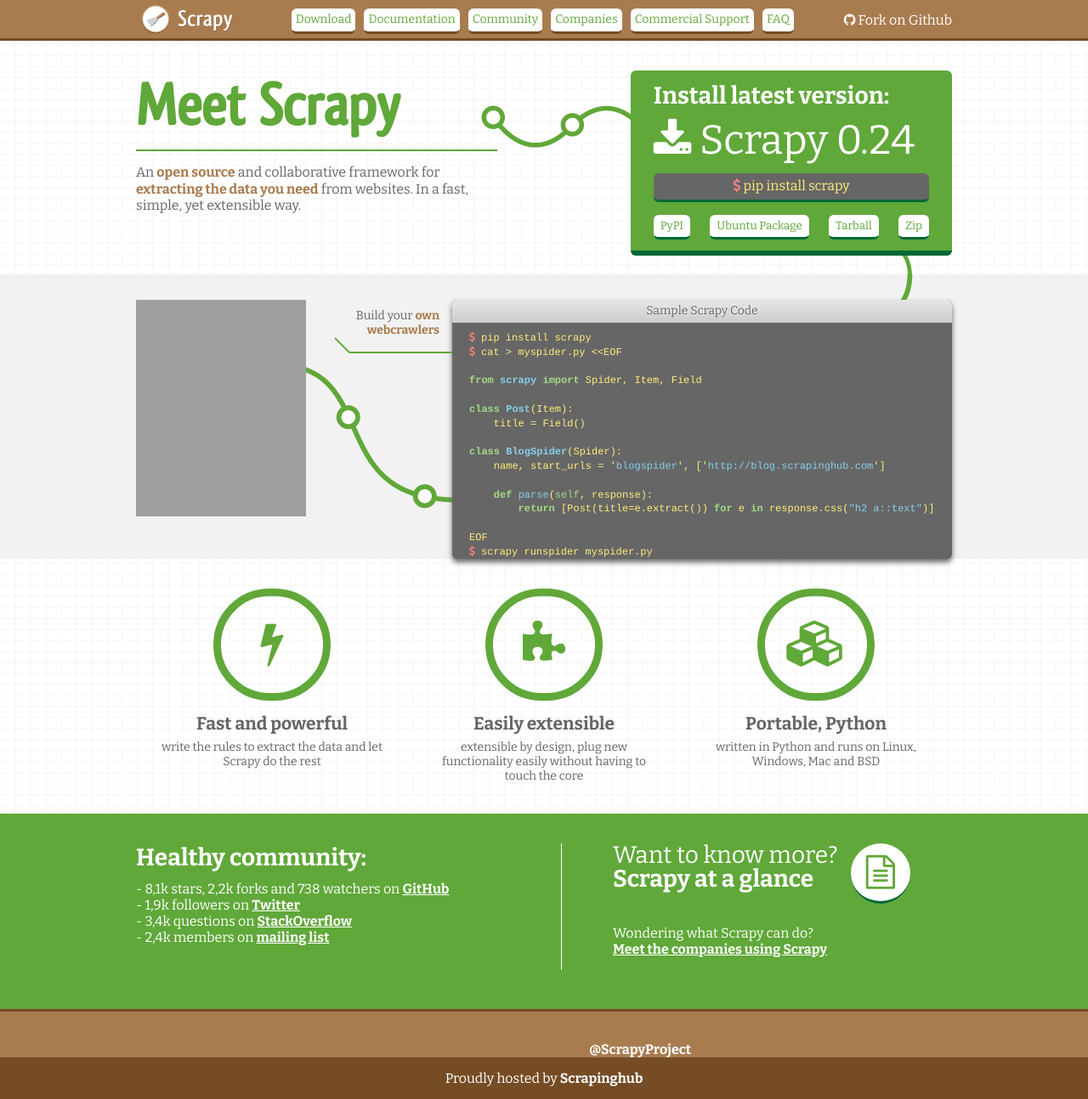
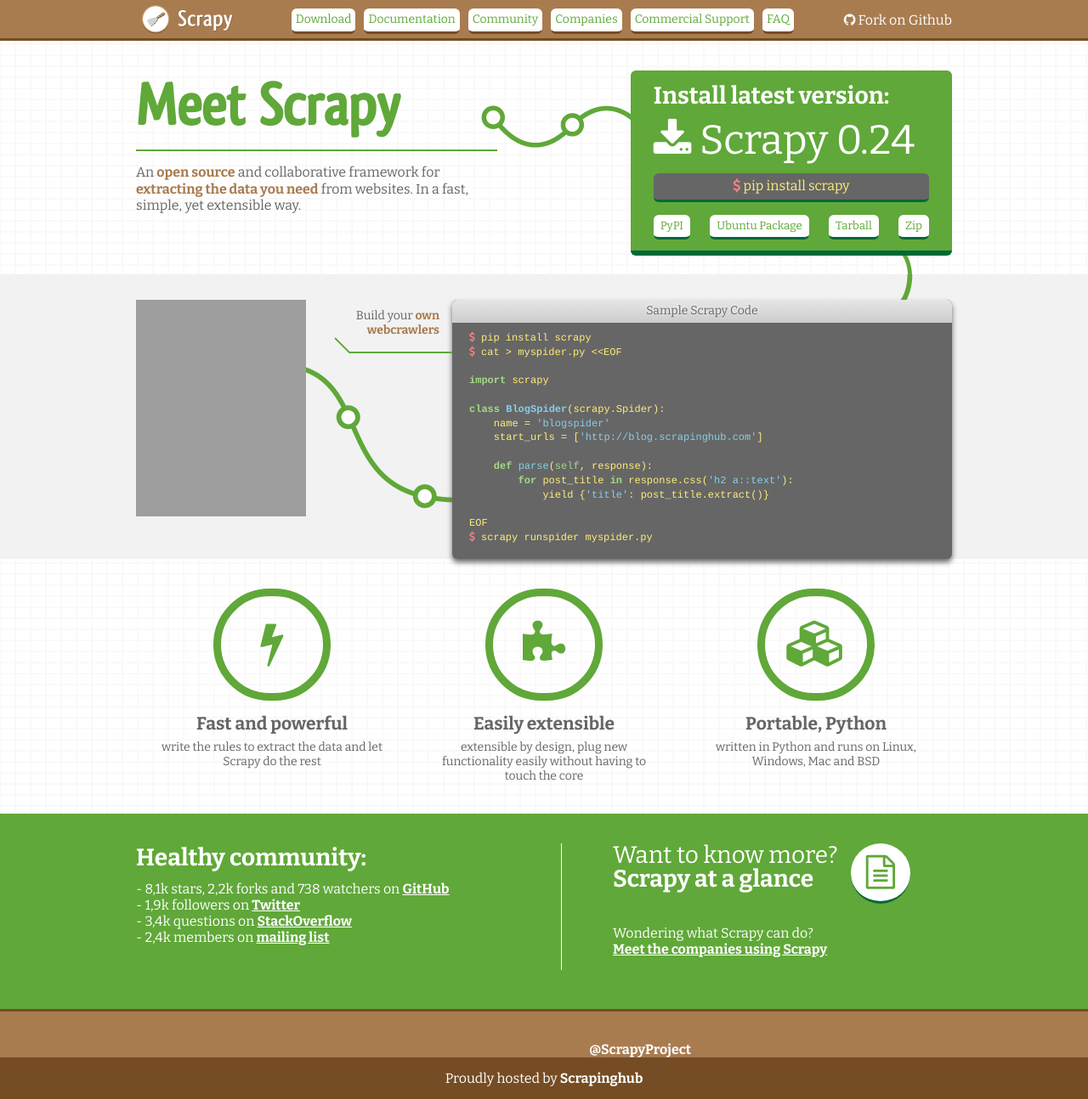
Before and after one commit to scrapy/scrapy.org, a Jekyll site: the page built from index.html, in a window 1280 px wide. Shown: the whole page at 85% size. Built offline with Jekyll 4.4.1, drawn with Linux system fonts in a browser that asks for light colours; comment, search, counter and statistics services are not loaded; grey boxes are pictures that could not be loaded.

Commit message:
new snippet with dict items and cleaner code

```diff
--- a/index.html
+++ b/index.html
@@ -41,17 +41,17 @@
       </div>
       <div class="box-code">
         <p><span class="prompt" onselectstart="return false"><i class="fa fa-dollar"></i></span> pip install scrapy<br />
-        <span class="prompt" onselectstart="return false"><i class="fa fa-dollar"></i></span> cat > myspider.py &lt;&lt;EOF<br /><br />
-        <span class="green bold">from</span> <span class="blue bold">scrapy</span> <span class="green bold">import</span> Spider, Item, Field<br />
+        <span class="prompt" onselectstart="return false"><i class="fa fa-dollar"></i></span> cat > myspider.py &lt;&lt;EOF<br />
         <br />
-        <span class="green bold">class</span> <span class="blue bold">Post</span>(Item):<br />
-            <span>&nbsp;&nbsp;&nbsp;&nbsp;title = Field()</span><br />
+        <span class="green bold">import</span> scrapy<br />
         <br />
-        <span class="green bold">class</span> <span class="blue bold">BlogSpider</span>(Spider):<br />
-        <span>&nbsp;&nbsp;&nbsp;&nbsp;name, start_urls = '<span class="blue">blogspider</span>', ['<span class="blue">http://blog.scrapinghub.com</span>']</span><br />
+        <span class="green bold">class</span> <span class="blue bold">BlogSpider</span>(scrapy.Spider):<br />
+        <span>&nbsp;&nbsp;&nbsp;&nbsp;name = <span class="blue">'blogspider'</span></span><br />
+        <span>&nbsp;&nbsp;&nbsp;&nbsp;start_urls = [<span class="blue">'http://blog.scrapinghub.com'</span>]</span><br />
         <br />
         <span class="green bold">&nbsp;&nbsp;&nbsp;&nbsp;def</span> <span class="blue">parse</span>(<span class="green">self</span>, response):<br />
-        <span class="green bold">&nbsp;&nbsp;&nbsp;&nbsp;&nbsp;&nbsp;&nbsp;&nbsp;return</span> [Post(title=e.extract()) <span class="green bold">for</span> e <span class="green bold">in</span> response.css(<span class="blue">"h2 a::text"</span>)]<br />
+        <span>&nbsp;&nbsp;&nbsp;&nbsp;&nbsp;&nbsp;&nbsp;&nbsp;<span class="green bold">for</span> post_title <span class="green bold">in</span> response.css(<span class="blue">'h2 a::text'</span>):<br />
+        <span>&nbsp;&nbsp;&nbsp;&nbsp;&nbsp;&nbsp;&nbsp;&nbsp;&nbsp;&nbsp;&nbsp;&nbsp;yield {<span class="blue">'title'</span>: post_title.extract()}<br />
         <br />
         EOF<br />
         <span class="prompt" onselectstart="return false"><i class="fa fa-dollar"></i></span> scrapy runspider myspider.py</p>
```
